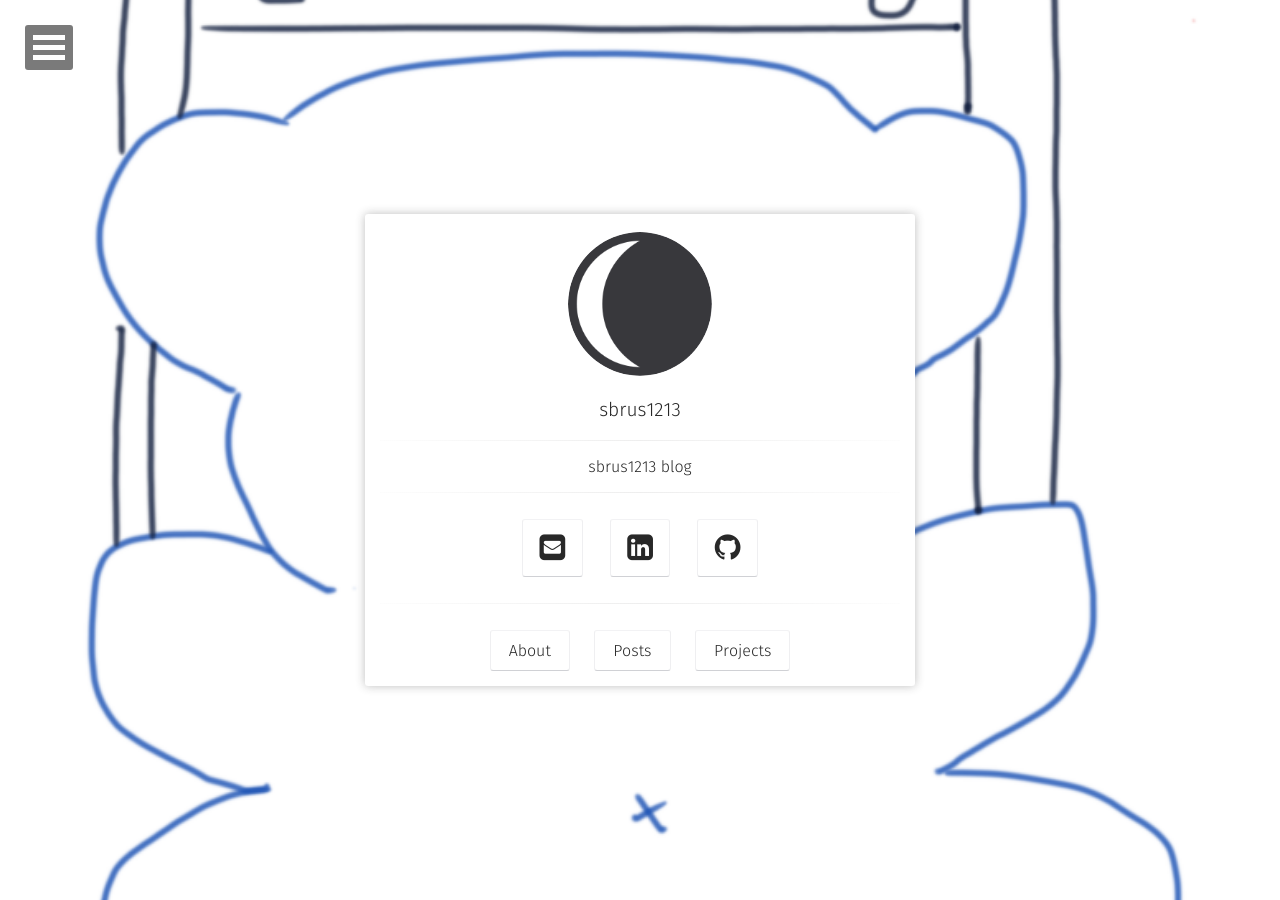
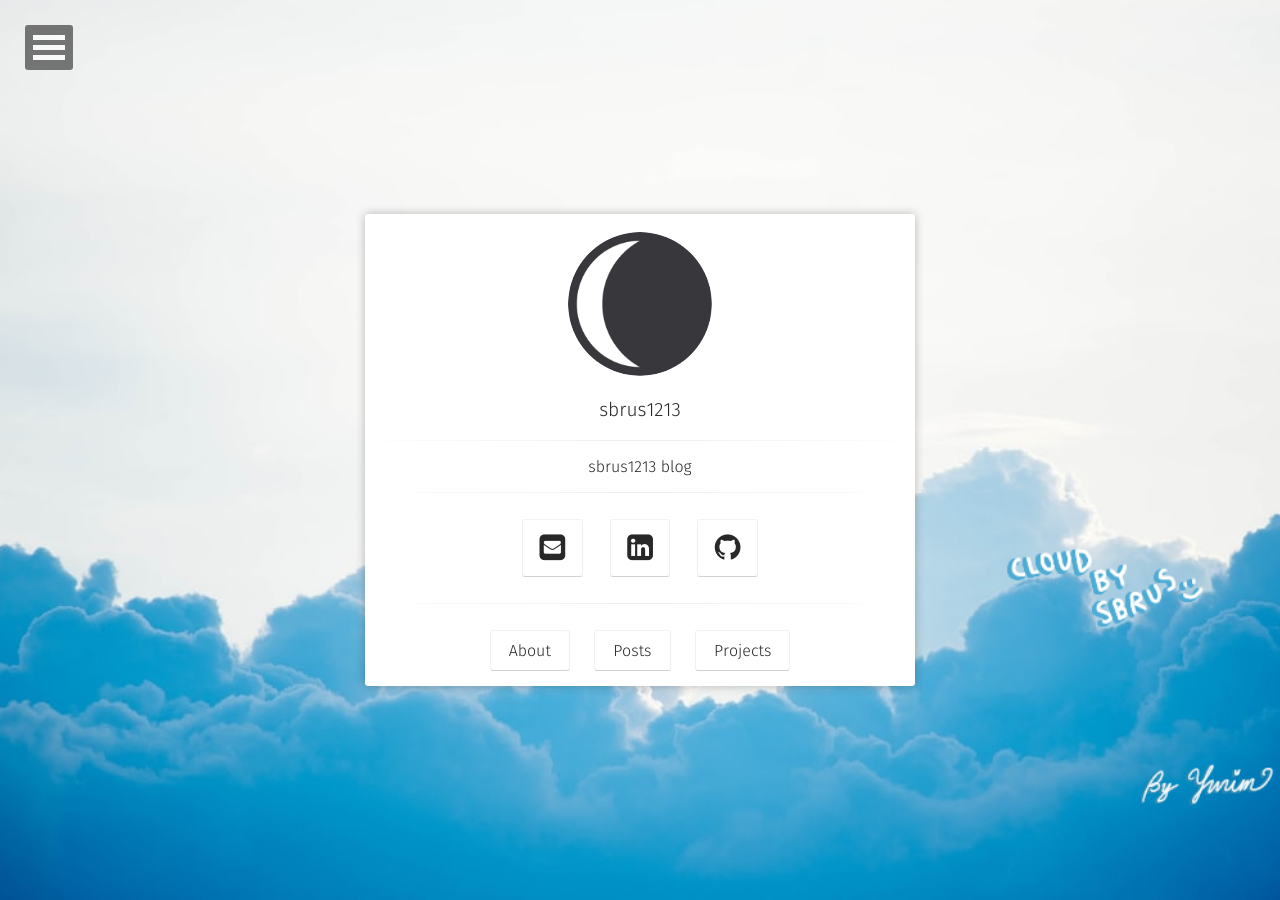
Before and after one commit to sbrus1213/sbrus1213.github.io, a Jekyll site: the page built from index.html, in a window 1280 px wide. Built offline with Jekyll 4.4.1, drawn with Linux system fonts in a browser that asks for light colours; some web fonts are replaced.

Commit message:
change background img

```diff
--- a/_config.yml
+++ b/_config.yml
@@ -3,11 +3,12 @@ title:              sbrus1213
 bio:                'sbrus1213 blog'
 description:        "sbrus1213 blog"
 reading_time:       true
-words_per_minute:   200
+words_per_minute:   30
 logo:               'assets/img/logo.png'
-background:         'assets/img/welcome.png'
+background:         'assets/img/cloud.png'
 tiled_bg:           false   # Set this true if you want to tile your background image, otherwise it will be covered
 locale:             ko_KR
+# url:                http://localhost:4000
 url:                https://sbrus1213.github.io
 
 # Jekyll
```
Also changed, not shown: assets/img/cloud.png (added), assets/img/welcome.png (deleted).
